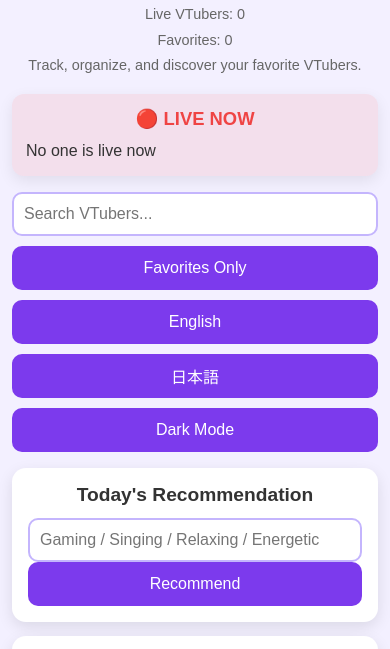
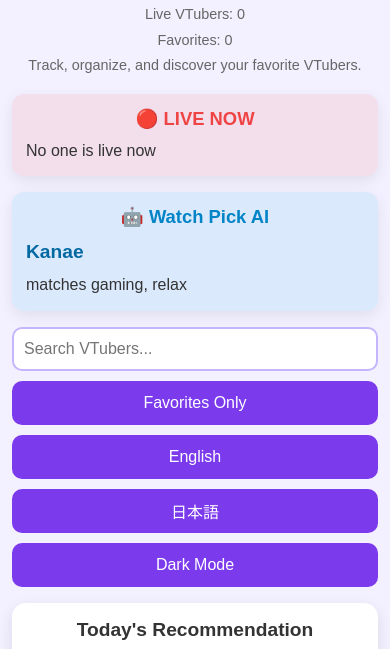
Before and after one commit to fkazukazu63-max/OshiLive-2.0, a website: page index.html in a window 390 px wide. Shown: the part 147-796 px from the top of the page. Drawn offline with Linux system fonts and the light colour scheme; no server answers.

Commit message:
Add Watch Pick AI

```diff
--- a/index.html
+++ b/index.html
@@ -37,6 +37,13 @@
     <h2>🔴 LIVE NOW</h2>
     <div id="liveNowList" class="live-now-list">
         No one is live now
+    </div>
+</section>
+
+<section id="watchAiSection" class="watch-ai-section">
+    <h2>🤖 Watch Pick AI</h2>
+    <div id="watchAiResult" class="watch-ai-result">
+        Preparing recommendation...
     </div>
 </section>
 
--- a/script.js
+++ b/script.js
@@ -211,6 +211,7 @@ function toggleFavorite(id) {
     }
 
     updateFavoriteCount();
+    updateWatchAiSection();
 }
 
 function showFavorites() {
@@ -226,6 +227,8 @@ function saveMemo(memoId) {
     const memo = document.getElementById(memoId).value;
     localStorage.setItem(memoId, memo);
 
+    updateWatchAiSection();
+
     alert(currentLanguage === "en" ? "Memo saved!" : "メモを保存しました！");
 }
 function saveSchedule(scheduleId) {
@@ -233,6 +236,7 @@ function saveSchedule(scheduleId) {
     localStorage.setItem(scheduleId, schedule);
 
     updateNextStream();
+    updateWatchAiSection();
 
     alert(currentLanguage === "en" ? "Schedule saved!" : "予定を保存しました！");
 }
@@ -331,6 +335,7 @@ async function autoFetchSchedule(vtuberId) {
 
         renderCards();
         updateNextStream();
+        updateWatchAiSection();
 
         alert("Schedule updated!");
 
@@ -345,6 +350,7 @@ function changeLanguage(language) {
     renderCards();
     updateWelcomeMessage();
     updateLiveNowSection();
+    updateWatchAiSection();
 }
 
 document.getElementById("searchInput").addEventListener("input", function () {
@@ -429,6 +435,7 @@ function toggleLiveStatus(id) {
     renderCards();
     updateLiveCount();
     updateLiveNowSection();
+    updateWatchAiSection();
 }
 
 function updateWelcomeMessage() {
@@ -556,10 +563,12 @@ updateLiveCount();
 updateFavoriteCount();
 updateNextStream();
 updateLiveNowSection();
+updateWatchAiSection();
 checkYoutubeLiveStatus();
 
 setInterval(() => {
     updateNextStream();
+    updateWatchAiSection();
 }, 60 * 1000);
 
 setInterval(() => {
@@ -615,6 +624,143 @@ function updateLiveNowSection() {
         })
         .join("");
 }
+function getMemoInterestMatches(memo, tags) {
+    const normalizedTags = (tags || []).map(tag => tag.toLowerCase());
+    const matches = [];
+    const keywordRules = [
+        {
+            labelEn: "gaming",
+            labelJa: "ゲーム",
+            keywords: ["gaming", "game", "valo", "valorant"],
+            tags: ["gaming"]
+        },
+        {
+            labelEn: "singing",
+            labelJa: "歌",
+            keywords: ["singing", "sing", "song", "歌"],
+            tags: ["singing"]
+        },
+        {
+            labelEn: "relax",
+            labelJa: "癒し",
+            keywords: ["relax", "relaxing", "癒し"],
+            tags: ["relaxing"]
+        }
+    ];
+
+    keywordRules.forEach(rule => {
+        const memoMatches = rule.keywords.some(keyword => memo.includes(keyword));
+        const tagMatches = rule.tags.some(tag => normalizedTags.includes(tag));
+
+        if (memoMatches || tagMatches) {
+            matches.push(currentLanguage === "en" ? rule.labelEn : rule.labelJa);
+        }
+    });
+
+    return [...new Set(matches)];
+}
+
+function getNearestFutureScheduleForVTuber(vtuber) {
+    const now = new Date();
+    const scheduleText = localStorage.getItem(`schedule-${vtuber.id}`) || "";
+    let nearest = null;
+
+    scheduleText.split("\n").forEach(line => {
+        const parsed = parseScheduleLine(line);
+
+        if (!parsed || parsed.date <= now) return;
+
+        if (!nearest || parsed.date < nearest.date) {
+            nearest = parsed;
+        }
+    });
+
+    return nearest;
+}
+
+function updateWatchAiSection() {
+    const section = document.getElementById("watchAiSection");
+    const result = document.getElementById("watchAiResult");
+
+    if (!section || !result) return;
+
+    const heading = section.querySelector("h2");
+    if (heading) {
+        heading.innerText = currentLanguage === "en"
+            ? "🤖 Watch Pick AI"
+            : "🤖 今日見るべき配信AI";
+    }
+
+    let bestPick = null;
+
+    vtubers.forEach(vtuber => {
+        const memo = (localStorage.getItem(`memo-${vtuber.id}`) || "").toLowerCase();
+        const tags = vtuber.tags || [];
+        const nextSchedule = getNearestFutureScheduleForVTuber(vtuber);
+        let score = 0;
+        const reasonsEn = [];
+        const reasonsJa = [];
+
+        if (liveStatus[vtuber.id]) {
+            score += 50;
+            reasonsEn.push("live now");
+            reasonsJa.push("現在配信中");
+        }
+
+        if (favorites.includes(vtuber.id)) {
+            score += 25;
+            reasonsEn.push("in your favorites");
+            reasonsJa.push("お気に入り登録済み");
+        }
+
+        const interestMatches = getMemoInterestMatches(memo, tags);
+        if (interestMatches.length > 0) {
+            score += interestMatches.length * 10;
+            reasonsEn.push(`matches ${interestMatches.join(", ")}`);
+            reasonsJa.push(`${interestMatches.join("・")}に合っています`);
+        }
+
+        if (nextSchedule) {
+            score += 15;
+            reasonsEn.push("has an upcoming stream");
+            reasonsJa.push("配信予定があります");
+        }
+
+        if (!bestPick || score > bestPick.score) {
+            bestPick = {
+                vtuber,
+                score,
+                reasonsEn,
+                reasonsJa,
+                nextSchedule
+            };
+        }
+    });
+
+    if (!bestPick || bestPick.score <= 0) {
+        result.innerText = currentLanguage === "en"
+            ? "No strong pick yet. Add favorites, memos, or schedules to improve recommendations."
+            : "まだ強いおすすめはありません。お気に入り・メモ・予定を追加すると精度が上がります。";
+        return;
+    }
+
+    const name = currentLanguage === "en"
+        ? bestPick.vtuber.nameEn
+        : bestPick.vtuber.nameJa;
+    const reasons = currentLanguage === "en"
+        ? bestPick.reasonsEn
+        : bestPick.reasonsJa;
+
+    const scheduleText = bestPick.nextSchedule
+        ? `<p class="watch-ai-schedule">${bestPick.nextSchedule.dateText} - ${bestPick.nextSchedule.title}</p>`
+        : "";
+
+    result.innerHTML = `
+        <strong>${name}</strong>
+        <p>${reasons.join(currentLanguage === "en" ? " / " : " / ")}</p>
+        ${scheduleText}
+    `;
+}
 function updateFavoriteCount() {
     document.getElementById("favoriteCount").innerText =
         `Favorites: ${favorites.length}`;
@@ -664,6 +810,7 @@ function deleteVTuber(id) {
     renderCards();
 
     updateFavoriteCount();
+    updateWatchAiSection();
 }
 function saveCustomVTubers() {
     const defaultIds = ["kuzuha", "kanae", "fuwa", "lauren"];
@@ -758,6 +905,7 @@ function saveEditVTuber(id) {
     saveVTuberEdits();
     closeEditModal();
     renderCards();
+    updateWatchAiSection();
 }
 
 function closeEditModal() {
@@ -833,6 +981,7 @@ sortVTubersByLiveStatus();
 renderCards();
 updateLiveCount();
 updateLiveNowSection();
+updateWatchAiSection();
 
 
 }
@@ -881,6 +1030,7 @@ async function addFromYoutubeUrl() {
 
         renderCards();
         updateFavoriteCount();
+        updateWatchAiSection();
 
         document.getElementById("youtubeUrlInput").value = "";
 
--- a/style.css
+++ b/style.css
@@ -395,6 +395,56 @@ header p {
     color: #d1d5db;
 }
 
+.watch-ai-section {
+    max-width: 900px;
+    margin: 0 auto 20px;
+    padding: 16px;
+    border-radius: 14px;
+    background: rgba(14, 165, 233, 0.1);
+    box-shadow: 0 5px 15px rgba(0,0,0,0.08);
+}
+
+.watch-ai-section h2 {
+    color: #0284c7;
+    font-size: 1.3rem;
+    margin-bottom: 10px;
+    text-align: center;
+}
+
+.watch-ai-result {
+    text-align: center;
+    line-height: 1.5;
+    overflow-wrap: anywhere;
+}
+
+.watch-ai-result strong {
+    display: block;
+    font-size: 1.2rem;
+    color: #0369a1;
+    margin-bottom: 6px;
+}
+
+.watch-ai-result p {
+    margin-top: 6px;
+}
+
+.watch-ai-schedule {
+    color: #555;
+    font-size: 0.92rem;
+}
+
+.dark-mode .watch-ai-section {
+    background: rgba(14, 165, 233, 0.16);
+}
+
+.dark-mode .watch-ai-result strong {
+    color: #7dd3fc;
+}
+
+.dark-mode .watch-ai-schedule {
+    color: #d1d5db;
+}
+
 /* Mobile layout */
 @media (max-width: 700px) {
     html,
@@ -574,6 +624,20 @@ header p {
         min-height: 44px;
     }
 
+    .watch-ai-section {
+        margin: 0 0 16px;
+        padding: 14px;
+        border-radius: 12px;
+    }
+
+    .watch-ai-section h2 {
+        font-size: 1.15rem;
+    }
+
+    .watch-ai-result {
+        text-align: left;
+    }
+
     .edit-content {
         width: calc(100% - 24px);
         max-height: calc(100vh - 24px);
```
